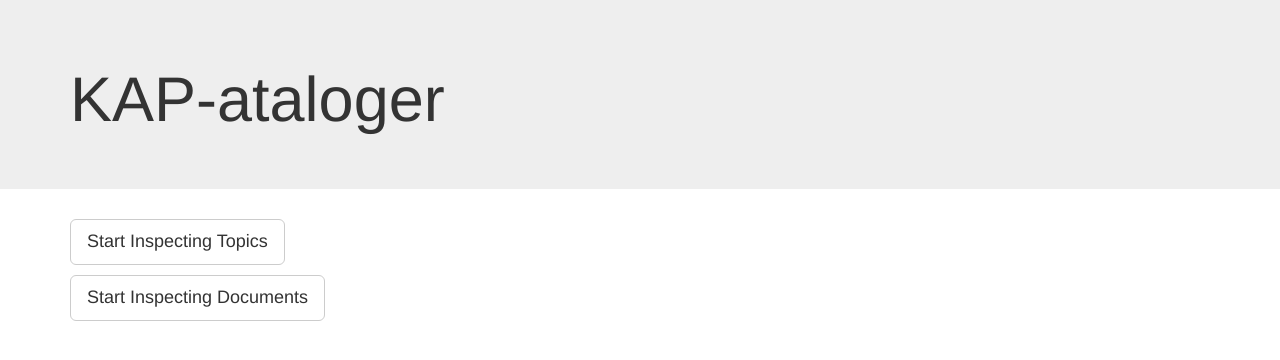
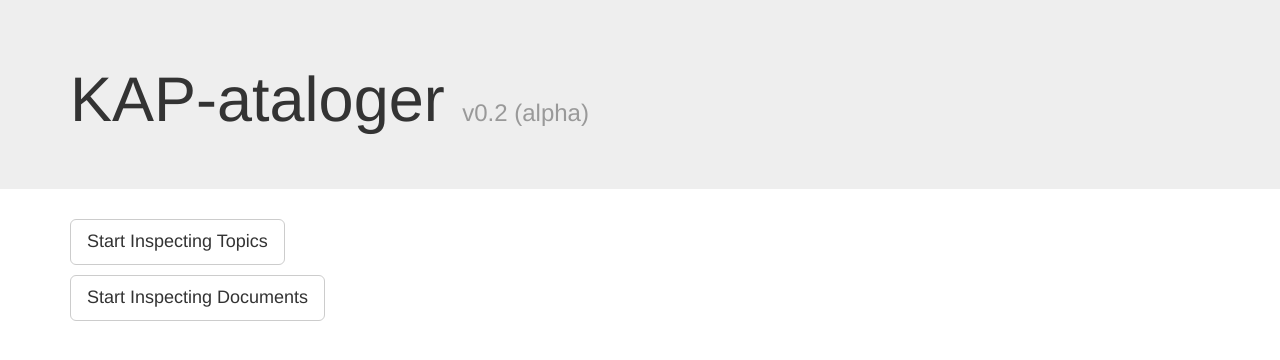
Before and after one commit to trevormunoz/kap_topics, a Flask app: page / in a window 1280 px wide. Shown: the top 360 px of the page. Run offline with Flask 2, Linux system fonts and the light colour scheme; parts of the project's set-up code (start-up, migrations or seed data) failed here and were passed over; some libraries are stand-ins or nearby versions.

Commit message:
Add alpha disclaimer :)

```diff
--- a/templates/index.html
+++ b/templates/index.html
@@ -2,7 +2,7 @@
 {% block content %}
 <div class=jumbotron>
     <div class="container">
-        <h1>KAP-ataloger</h3>
+        <h1>KAP-ataloger <small>v0.2 (alpha)</small></h1>
     </div>
 </div>
 <div class="container">
```
